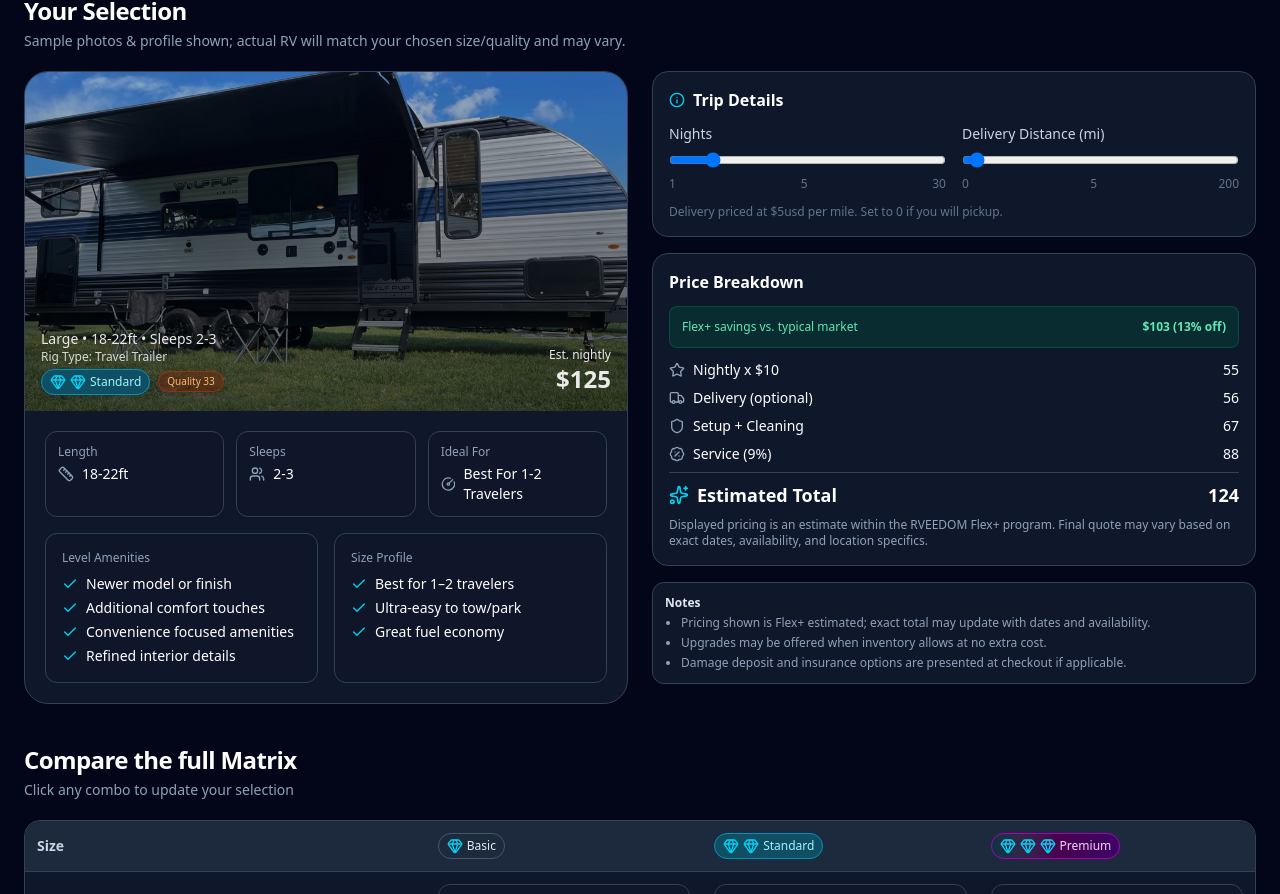
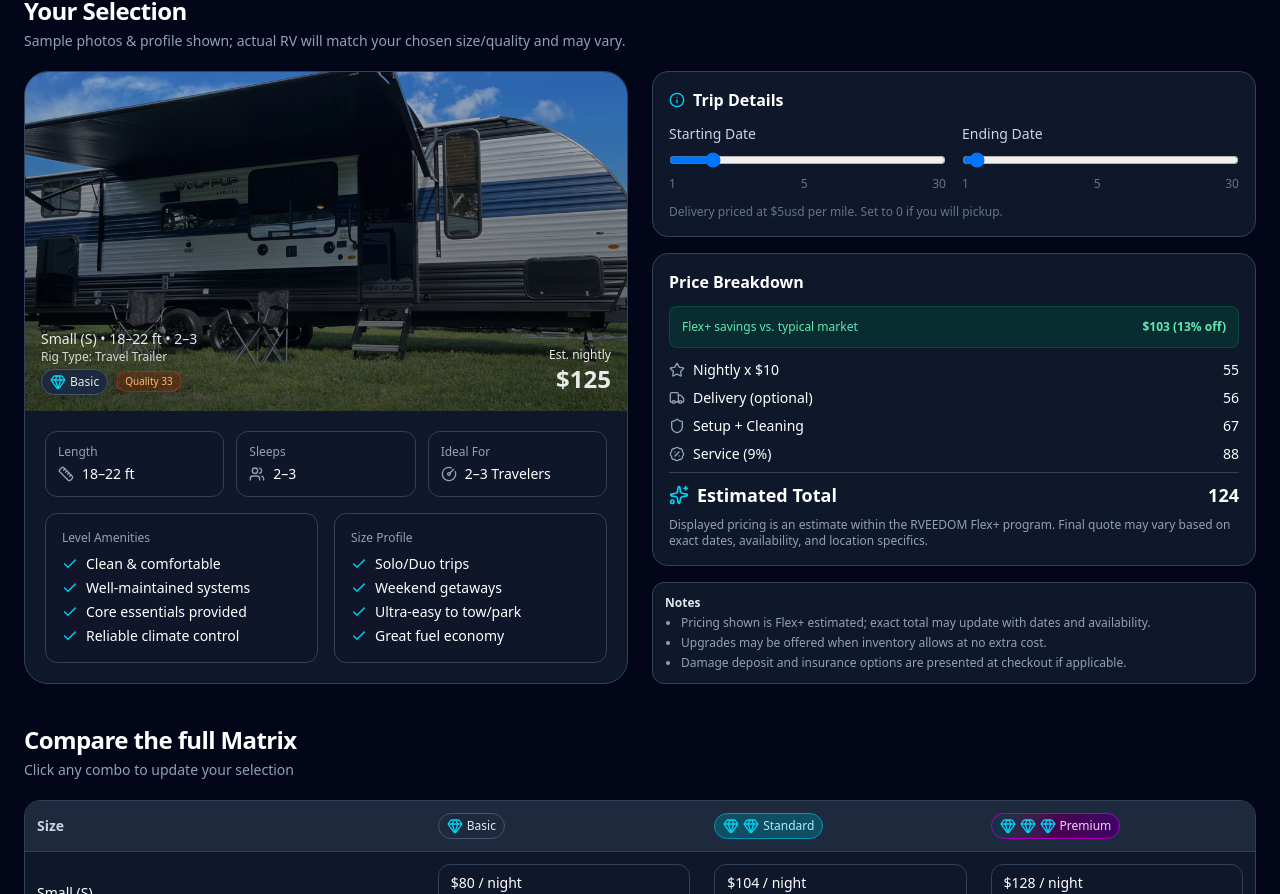
Before and after one commit to RV-proj/rv-frontEnd, a Next.js app: page /rvTypes in a window 1280 px wide. Shown: the part 1217-2111 px from the top of the page. Built offline with nearby package versions, Linux system fonts and the light colour scheme.

Commit message:
YourSelection ui + redux connected

```diff
--- a/app/_components/RVSelect/QualityLevel.js
+++ b/app/_components/RVSelect/QualityLevel.js
@@ -20,8 +20,6 @@ const QualityLevel = () => {
   const handleSelect = (key) => {
     dispatch(setSelectedQuality(key));
   };
-
-  console.log(selectedQuality);
 
   return (
     <section className="bg-slate-950/60 pt-10">
--- a/app/_components/RVSelect/YourSelection-TripDetails.js
+++ b/app/_components/RVSelect/YourSelection-TripDetails.js
@@ -11,7 +11,7 @@ export default function TripDetails() {
       </h3>
       <div className="grid grid-cols-2 gap-4 text-sm">
         <label className="flex flex-col gap-2">
-          <span className="text-slate-300">Nights</span>
+          <span className="text-slate-300">Starting Date</span>
           <input
             type="range"
             min={1}
@@ -26,7 +26,7 @@ export default function TripDetails() {
           </div>
         </label>
         <label className="flex flex-col gap-2">
-          <span className="text-slate-300">Delivery Distance (mi)</span>
+          <span className="text-slate-300">Ending Date</span>
           <input
             type="range"
             min={0}
@@ -36,9 +36,9 @@ export default function TripDetails() {
             onChange={(e) => setDeliveryMiles(parseInt(e.target.value))}
           />
           <div className="flex justify-between text-xs text-slate-500">
-            <span>0</span>
+            <span>1</span>
             <span>{deliveryMiles}</span>
-            <span>200</span>
+            <span>30</span>
           </div>
         </label>
       </div>
--- a/app/_components/RVSelect/YourSelection-VisualCard.js
+++ b/app/_components/RVSelect/YourSelection-VisualCard.js
@@ -1,22 +1,22 @@
 /* eslint-disable @next/next/no-img-element */
+"use client";
+
 import { Check, GaugeCircle, Ruler, Users } from "lucide-react";
+import { useSelector } from "react-redux";
+import { sizes } from "@/_lists/sizes";
+import { tiers } from "@/_lists/tiers";
 import TierBadge from "@/_ui/TierBadge";
 import QualityBadge from "@/_ui/QualityBadge";
 
-const amnenities = [
-  "Newer model or finish",
-  "Additional comfort touches",
-  "Convenience focused amenities",
-  "Refined interior details",
-];
+export default function VisualCard() {
+  const selectedSize = useSelector((state) => state.cart.selectedSize);
+  const selectedQuality = useSelector((state) => state.cart.selectedQuality);
 
-const profile = [
-  "Best for 1–2 travelers",
-  "Ultra‑easy to tow/park",
-  "Great fuel economy",
-];
+  const size = sizes[selectedSize];
+  console.log(size);
+  const quality = tiers[selectedQuality];
+  console.log(quality);
 
-export default function VisualCard() {
   return (
     <div className="rounded-3xl overflow-hidden border border-slate-700 bg-slate-900">
       <div className="aspect-video relative">
@@ -29,11 +29,11 @@ export default function VisualCard() {
         <div className="absolute bottom-4 left-4 right-4 flex items-end justify-between">
           <div className="text-white drop-shadow">
             <div className="text-sm opacity-90">
-              Large • 18-22ft • Sleeps 2-3
+              {size.label} • {size.length} • {size.sleeps}
             </div>
-            <div className="text-xs opacity-80">Rig Type: Travel Trailer</div>
+            <div className="text-xs opacity-80">Rig Type: {size.rig}</div>
             <div className="flex items-center gap-2 mt-1">
-              <TierBadge tierKey="Standard" />
+              <TierBadge tierKey={selectedQuality} />
               <QualityBadge quality={33} />
             </div>
           </div>
@@ -48,20 +48,20 @@ export default function VisualCard() {
           <div className="rounded-xl border border-slate-700 p-3 bg-slate-900/60">
             <div className="text-slate-400 text-xs">Length</div>
             <div className="flex items-center gap-2 mt-1">
-              <Ruler className="w-4 h-4 text-slate-400" /> 18-22ft
+              <Ruler className="w-4 h-4 text-slate-400" /> {size.length}
             </div>
           </div>
           <div className="rounded-xl border border-slate-700 p-3 bg-slate-900/60">
             <div className="text-slate-400 text-xs">Sleeps</div>
             <div className="flex items-center gap-2 mt-1">
-              <Users className="w-4 h-4 text-slate-400" /> 2-3
+              <Users className="w-4 h-4 text-slate-400" /> {size.sleeps}
             </div>
           </div>
           <div className="rounded-xl border border-slate-700 p-3 bg-slate-900/60">
             <div className="text-slate-400 text-xs">Ideal For</div>
             <div className="flex items-center gap-2 mt-1">
-              <GaugeCircle className="w-4 h-4 text-slate-400" /> Best For 1-2
-              Travelers
+              <GaugeCircle className="w-4 h-4 text-slate-400" />
+              {size.sleeps} Travelers
             </div>
           </div>
         </div>
@@ -69,7 +69,7 @@ export default function VisualCard() {
           <div className="rounded-xl border border-slate-700 p-4 bg-slate-900/60">
             <div className="text-xs text-slate-400">Level Amenities</div>
             <ul className="mt-2 text-sm space-y-1">
-              {amnenities.map((a, index) => (
+              {quality.benefits.map((a, index) => (
                 <li key={index} className="flex items-center gap-2">
                   <Check className="w-4 h-4 text-cyan-400" /> {a}
                 </li>
@@ -79,7 +79,7 @@ export default function VisualCard() {
           <div className="rounded-xl border border-slate-700 p-4 bg-slate-900/60">
             <div className="text-xs text-slate-400">Size Profile</div>
             <ul className="mt-2 text-sm space-y-1">
-              {profile.map((p, index) => (
+              {size.benefits.map((p, index) => (
                 <li key={index} className="flex items-center gap-2">
                   <Check className="w-4 h-4 text-cyan-400" /> {p}
                 </li>
--- a/app/_lib/store/cartSlice.js
+++ b/app/_lib/store/cartSlice.js
@@ -1,8 +1,8 @@
 import { createSlice } from "@reduxjs/toolkit";
 
 const initialState = {
-  selectedSize: "",
-  selectedQuality: "",
+  selectedSize: "S",
+  selectedQuality: "Basic",
   totalDate: 0,
   quantity: 0,
   totalPrice: 0,
```
